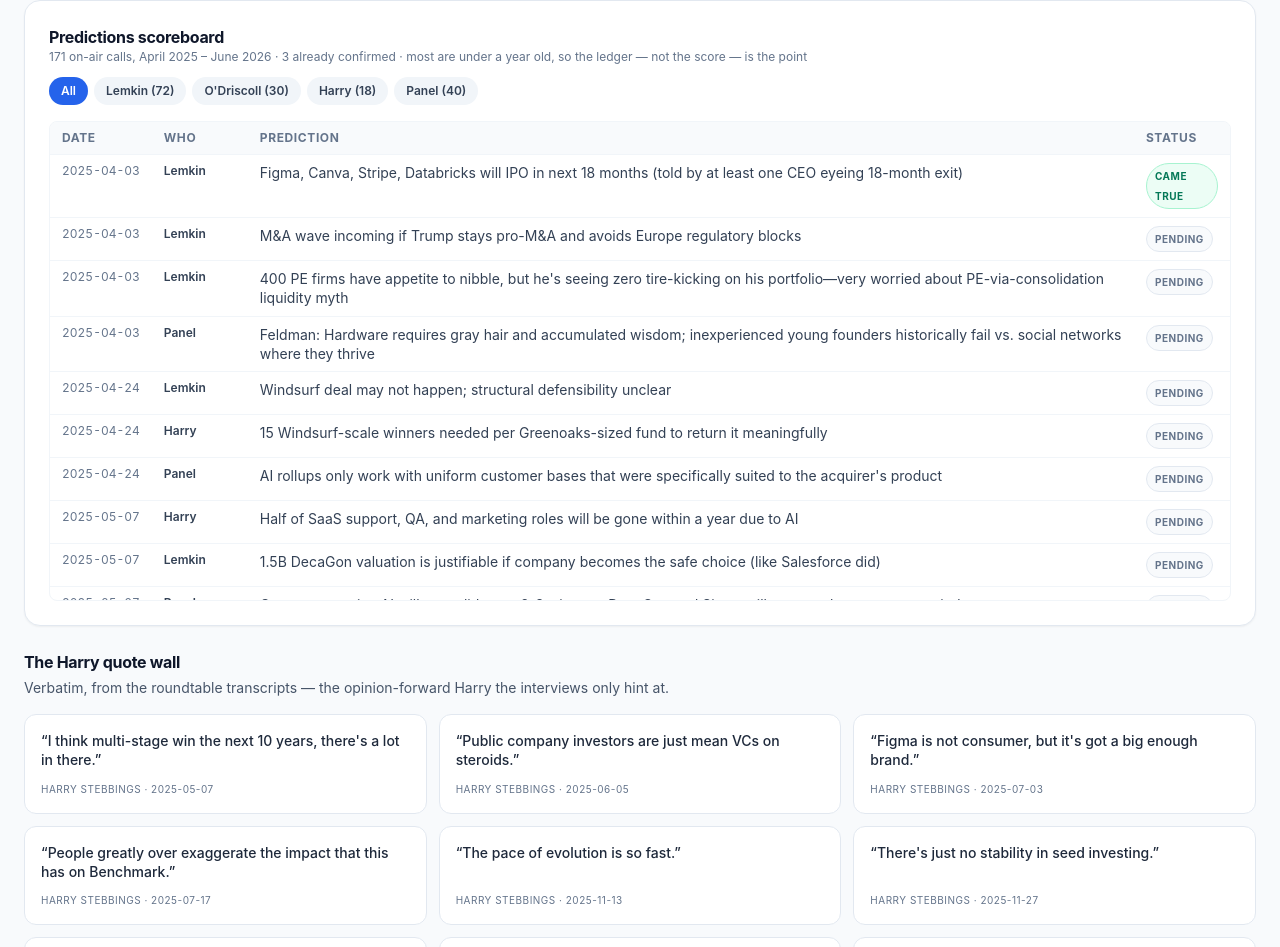
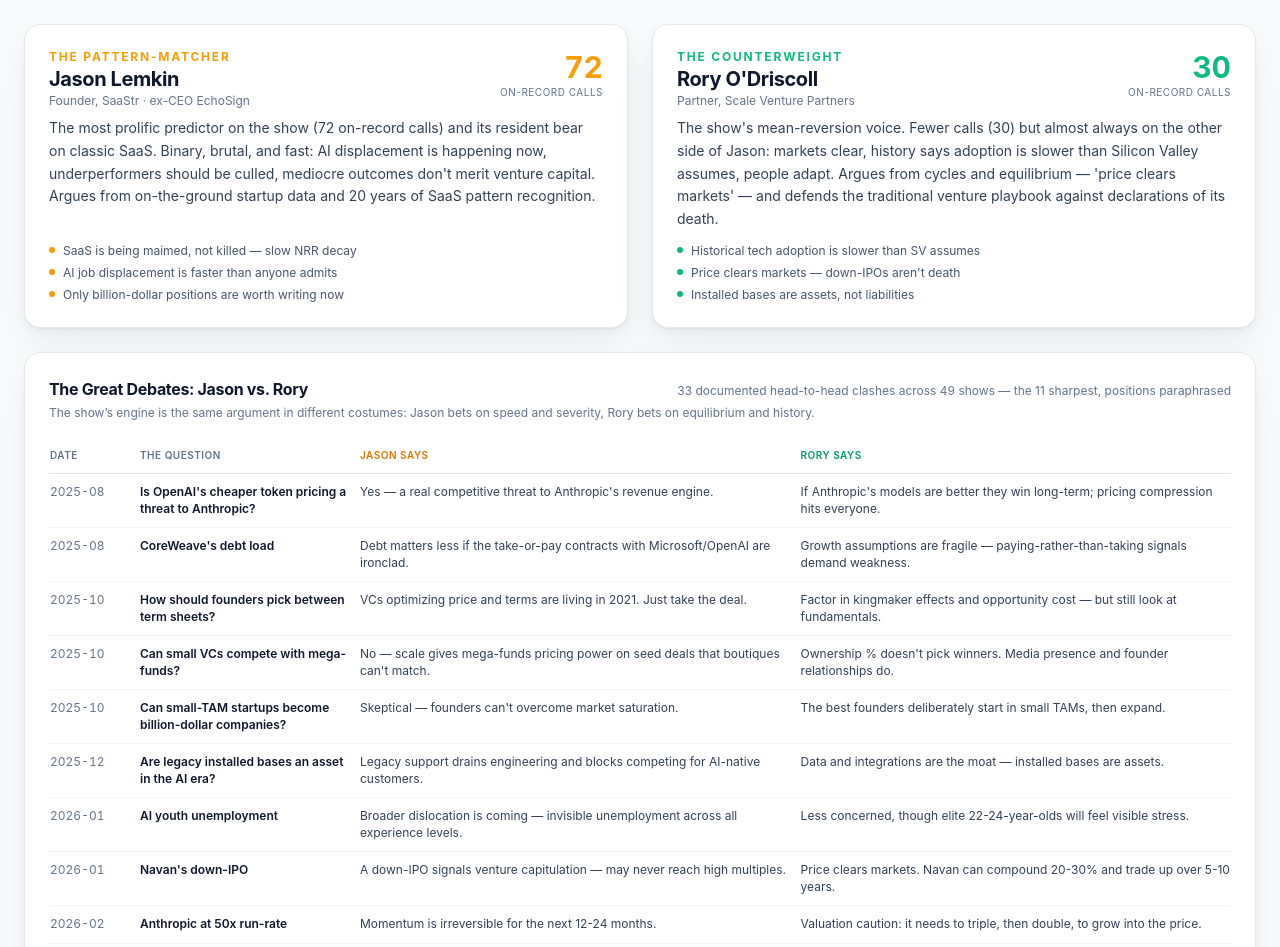
Before and after one commit to TraceCohenTech/20vc-dashboard, a Next.js app: page /20vc/ in a window 1280 px wide. Shown: the part 8205-9152 px from the top of the page. Built offline with nearby package versions, Linux system fonts and the light colour scheme.

Commit message:
Add Jason Lemkin & Rory O'Driscoll cast profiles and Great Debates table to roundtable section

```diff
--- a/app/page.tsx
+++ b/app/page.tsx
@@ -36,7 +36,7 @@
   YAxis,
 } from "recharts";
 import { SHOW, YEARLY, ERAS, CASE_STUDIES, REPEAT_GUESTS, LEARNINGS_GROUPS, ASSERTIVENESS_BY_YEAR, SPONSOR_BY_YEAR, TONE_PARADOX, QUESTION_LEN, GUEST_MIX, DEFERENCE, LEXICON } from "./data";
-import { RT_PREDICTIONS, RT_QUOTES } from "./rtdata";
+import { RT_PREDICTIONS, RT_QUOTES, RT_CAST, RT_DEBATES } from "./rtdata";
 import { NUGGETS } from "./wisdom";
 import { CountUp } from "@/components/CountUp";
 import { Reveal } from "@/components/Reveal";
@@ -634,9 +634,70 @@
             <SectionTitle
               eyebrow="The show within the show"
               title="The Roundtable Era: 171 predictions on the record"
-              sub="In April 2025, 20VC added a weekly news roundtable with Jason Lemkin and Rory O'Driscoll — 49 episodes analyzed. Every explicit prediction made on air is cataloged below with attribution; most are too young to judge — the value is having them on the record."
+              sub="In April 2025, 20VC added a weekly news roundtable with Jason Lemkin and Rory O'Driscoll — all 49 true roundtables transcribed and analyzed on their own rubric, separate from the interviews. Every explicit prediction made on air is cataloged below with attribution; most are too young to judge — the value is having them on the record."
             />
           </Reveal>
+          <div className="grid grid-cols-1 lg:grid-cols-2 gap-4 sm:gap-6 mb-4 sm:mb-6">
+            {RT_CAST.map((c, i) => (
+              <Reveal key={c.name} delay={100 + i * 50} className="h-full">
+                <Card className="h-full flex flex-col">
+                  <div className="flex items-start justify-between gap-3 mb-2">
+                    <div>
+                      <div className="text-xs uppercase tracking-[0.15em] font-bold" style={{ color: c.color }}>{c.style}</div>
+                      <h3 className="text-xl font-bold text-slate-900">{c.name}</h3>
+                      <p className="text-xs text-slate-500">{c.role}</p>
+                    </div>
+                    <div className="text-right shrink-0">
+                      <div className="text-3xl font-bold tabular-nums" style={{ color: c.color }}>{c.predictions}</div>
+                      <div className="text-[10px] uppercase tracking-wider text-slate-500">on-record calls</div>
+                    </div>
+                  </div>
+                  <p className="text-sm text-slate-700 leading-relaxed mb-3">{c.persona}</p>
+                  <div className="mt-auto space-y-1.5">
+                    {c.stances.map((st) => (
+                      <div key={st} className="flex gap-2 text-xs text-slate-600">
+                        <span className="shrink-0 mt-1 h-1.5 w-1.5 rounded-full" style={{ background: c.color }} aria-hidden />
+                        {st}
+                      </div>
+                    ))}
+                  </div>
+                </Card>
+              </Reveal>
+            ))}
+          </div>
+
+          <Reveal delay={150}>
+            <Card className="mb-4 sm:mb-6">
+              <div className="flex flex-wrap items-baseline justify-between gap-2 mb-1">
+                <h3 className="font-bold text-slate-900">The Great Debates: Jason vs. Rory</h3>
+                <span className="text-xs text-slate-500">33 documented head-to-head clashes across 49 shows — the 11 sharpest, positions paraphrased</span>
+              </div>
+              <p className="text-xs text-slate-500 mb-4">The show&rsquo;s engine is the same argument in different costumes: Jason bets on speed and severity, Rory bets on equilibrium and history.</p>
+              <div className="overflow-x-auto">
+                <table className="w-full min-w-[720px] text-sm">
+                  <thead>
+                    <tr className="text-left text-[10px] uppercase tracking-wider text-slate-500 border-b border-slate-200">
+                      <th className="py-2 pr-3 font-semibold w-[90px]">Date</th>
+                      <th className="py-2 pr-3 font-semibold w-[220px]">The question</th>
+                      <th className="py-2 pr-3 font-semibold text-amber-600">Jason says</th>
+                      <th className="py-2 font-semibold text-emerald-600">Rory says</th>
+                    </tr>
+                  </thead>
+                  <tbody>
+                    {RT_DEBATES.map((d, i) => (
+                      <tr key={i} className="border-b border-slate-100 align-top hover:bg-slate-50/60">
+                        <td className="py-2.5 pr-3 text-xs text-slate-500 tabular-nums whitespace-nowrap">{d.date}</td>
+                        <td className="py-2.5 pr-3 font-semibold text-slate-900 text-xs leading-snug">{d.topic}</td>
+                        <td className="py-2.5 pr-3 text-xs text-slate-700 leading-snug">{d.jason}</td>
+                        <td className="py-2.5 text-xs text-slate-700 leading-snug">{d.rory}</td>
+                      </tr>
+                    ))}
+                  </tbody>
+                </table>
+              </div>
+            </Card>
+          </Reveal>
+
           <Reveal delay={100}>
             <PredictionsBoard />
           </Reveal>
--- a/app/rtdata.ts
+++ b/app/rtdata.ts
@@ -1103,3 +1103,42 @@
   "quote": "We are fucking done with staying private."
  }
 ];
+
+// The two panelists, profiled from 49 analyzed roundtables
+export const RT_CAST = [
+  {
+    name: "Jason Lemkin",
+    role: "Founder, SaaStr · ex-CEO EchoSign",
+    color: "#f59e0b",
+    predictions: 72,
+    style: "The pattern-matcher",
+    persona:
+      "The most prolific predictor on the show (72 on-record calls) and its resident bear on classic SaaS. Binary, brutal, and fast: AI displacement is happening now, underperformers should be culled, mediocre outcomes don't merit venture capital. Argues from on-the-ground startup data and 20 years of SaaS pattern recognition.",
+    stances: ["SaaS is being maimed, not killed — slow NRR decay", "AI job displacement is faster than anyone admits", "Only billion-dollar positions are worth writing now"],
+  },
+  {
+    name: "Rory O'Driscoll",
+    role: "Partner, Scale Venture Partners",
+    color: "#10b981",
+    predictions: 30,
+    style: "The counterweight",
+    persona:
+      "The show's mean-reversion voice. Fewer calls (30) but almost always on the other side of Jason: markets clear, history says adoption is slower than Silicon Valley assumes, people adapt. Argues from cycles and equilibrium — 'price clears markets' — and defends the traditional venture playbook against declarations of its death.",
+    stances: ["Historical tech adoption is slower than SV assumes", "Price clears markets — down-IPOs aren't death", "Installed bases are assets, not liabilities"],
+  },
+];
+
+// The best documented Jason-vs-Rory clashes (positions paraphrased from the transcripts)
+export const RT_DEBATES = [
+  { date: "2025-08", topic: "Is OpenAI's cheaper token pricing a threat to Anthropic?", jason: "Yes — a real competitive threat to Anthropic's revenue engine.", rory: "If Anthropic's models are better they win long-term; pricing compression hits everyone." },
+  { date: "2025-08", topic: "CoreWeave's debt load", jason: "Debt matters less if the take-or-pay contracts with Microsoft/OpenAI are ironclad.", rory: "Growth assumptions are fragile — paying-rather-than-taking signals demand weakness." },
+  { date: "2025-10", topic: "How should founders pick between term sheets?", jason: "VCs optimizing price and terms are living in 2021. Just take the deal.", rory: "Factor in kingmaker effects and opportunity cost — but still look at fundamentals." },
+  { date: "2025-10", topic: "Can small VCs compete with mega-funds?", jason: "No — scale gives mega-funds pricing power on seed deals that boutiques can't match.", rory: "Ownership % doesn't pick winners. Media presence and founder relationships do." },
+  { date: "2025-10", topic: "Can small-TAM startups become billion-dollar companies?", jason: "Skeptical — founders can't overcome market saturation.", rory: "The best founders deliberately start in small TAMs, then expand." },
+  { date: "2025-12", topic: "Are legacy installed bases an asset in the AI era?", jason: "Legacy support drains engineering and blocks competing for AI-native customers.", rory: "Data and integrations are the moat — installed bases are assets." },
+  { date: "2026-01", topic: "AI youth unemployment", jason: "Broader dislocation is coming — invisible unemployment across all experience levels.", rory: "Less concerned, though elite 22-24-year-olds will feel visible stress." },
+  { date: "2026-01", topic: "Navan's down-IPO", jason: "A down-IPO signals venture capitulation — may never reach high multiples.", rory: "Price clears markets. Navan can compound 20-30% and trade up over 5-10 years." },
+  { date: "2026-02", topic: "Anthropic at 50x run-rate", jason: "Momentum is irreversible for the next 12-24 months.", rory: "Valuation caution: it needs to triple, then double, to grow into the price." },
+  { date: "2026-03", topic: "Junior developer unemployment", jason: "Real and structural — concentrated pain that's already here.", rory: "Adoption is slower than Silicon Valley assumes; people adapt over the medium term." },
+  { date: "2026-06", topic: "What deals are worth doing now?", jason: "Only billion-dollar positions — most VPs of engineering won't execute on AI anyway.", rory: "That discipline will miss solid outcomes. Successful founders will execute." },
+];
```
